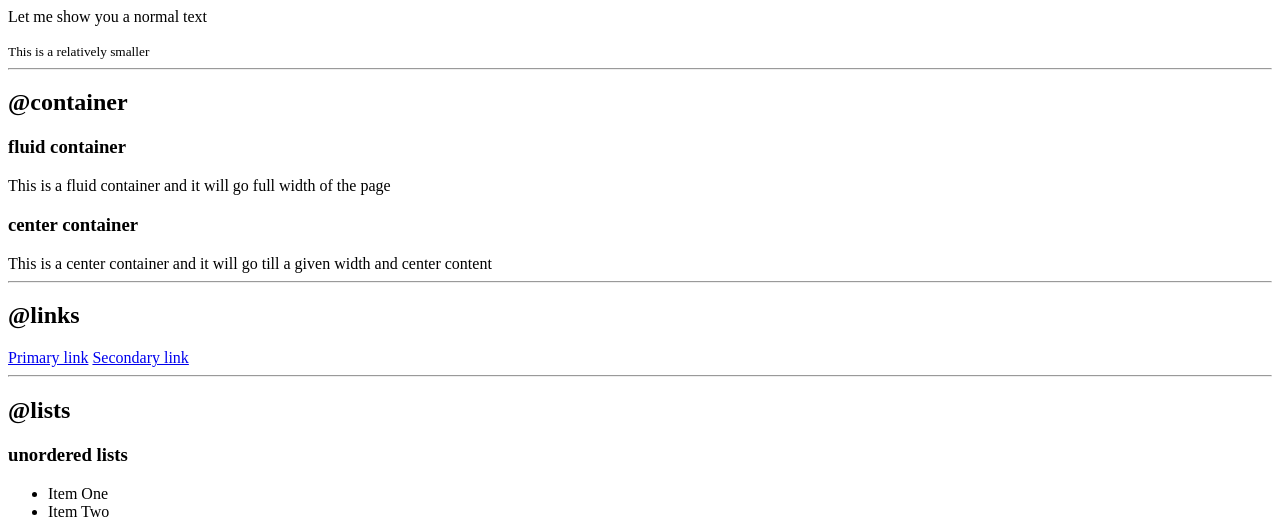
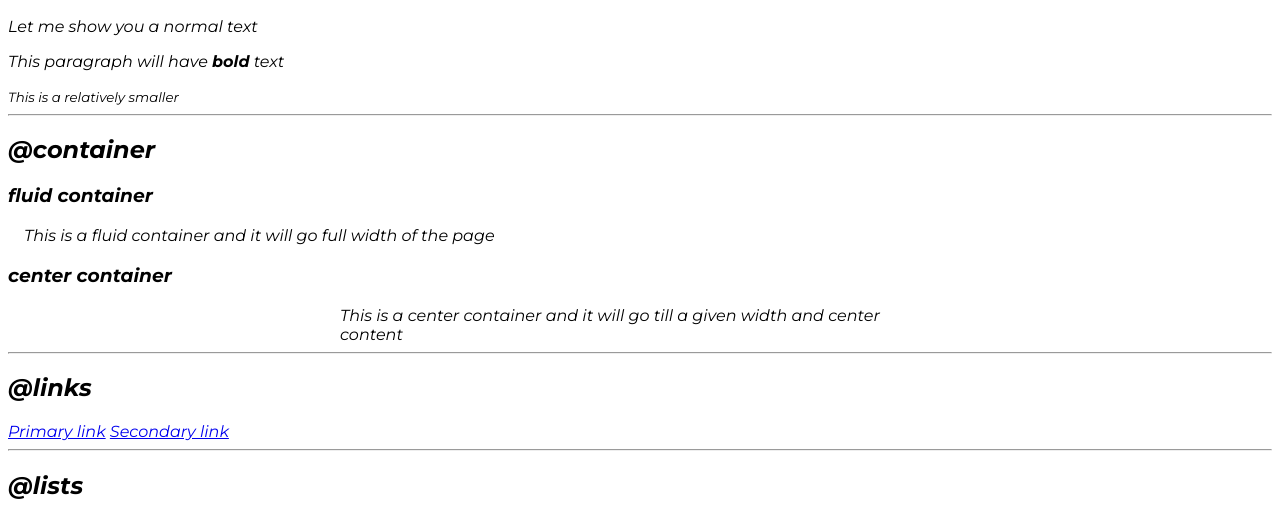
Before and after one commit to prateekagrawl/myportfolio, a plain HTML site: page index.html in a window 1280 px wide. Shown: the part 282-799 px from the top of the page. Drawn offline with Linux system fonts and the light colour scheme.

Commit message:
container

```diff
--- a/index.html
+++ b/index.html
@@ -4,6 +4,7 @@
     <meta charset="UTF-8">
     <meta name="viewport" content="width=device-width, initial-scale=1.0">
     <title>Component library</title>
+    <link href="style.css" rel="stylesheet">
 </head>
 <body>
     <h1>Prateek's component library</h1>
@@ -15,16 +16,17 @@
     <h1>This is the biggest heading</h1>
     <h2>This is the second biggest heading</h2>
     <p>Let me show you a normal text</p>
+    <p>This paragraph will have <strong>bold</strong> text</p>
     <small>This is a relatively smaller</small>
 
     <hr>
 
     <h2>@container</h2>
     <h3>fluid container</h3>
-    <div>This is a fluid container and it will go full width of the page</div>
+    <div class="container">This is a fluid container and it will go full width of the page</div>
 
     <h3>center container</h3>
-    <div>This is a center container and it will go till a given width and center content</div>
+    <div class="container container-center">This is a center container and it will go till a given width and center content</div>
 
     <hr>
 
--- /dev/null
+++ b/style.css
@@ -0,0 +1,15 @@
+@import url('https://fonts.googleapis.com/css2?family=Montserrat:ital,wght@1,400;1,700&display=swap');
+
+body{
+    font-family: 'Montserrat', sans-serif;
+}
+
+.container{
+    padding-left: 1rem;
+    padding-right: 1rem;
+}
+
+.container-center{
+    max-width: 600px;
+    margin: auto;
+}
```
